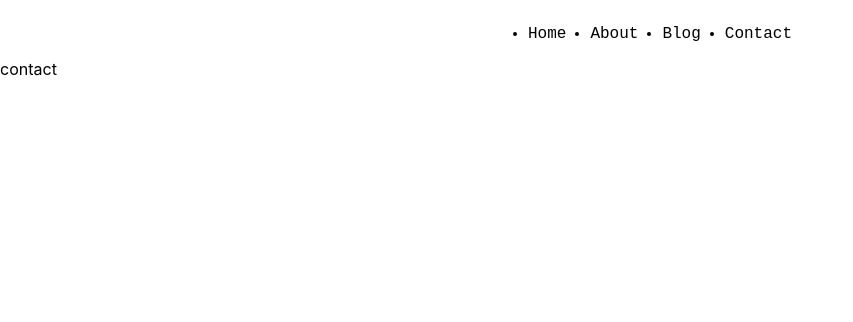
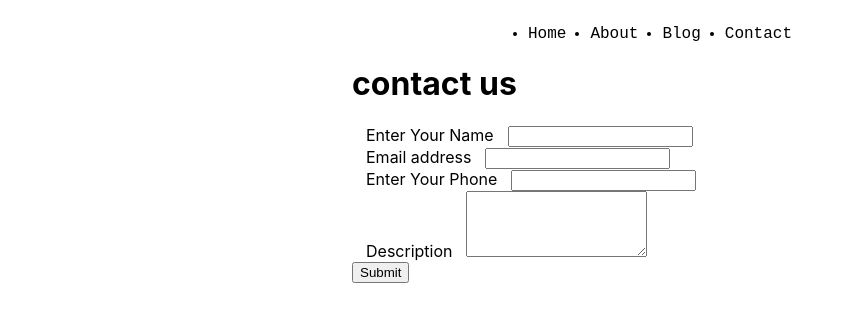
Before and after one commit to Deepakvikrant/BlogNextJs, a Next.js app: page /contact in a window 1280 px wide. Shown: the top 322 px of the page, without its empty margins (0-853 px from the left). Built offline with nearby package versions, Linux system fonts and the light colour scheme.

Commit message:
Contact form API build and Setup

```diff
--- /dev/null
+++ b/contactdata/1.json
@@ -0,0 +1 @@
+{"name":"Deepak kumar","email":"deepak@gmail.com","dec":"good boy","phone":"0202154545"}
--- /dev/null
+++ b/contactdata/2.json
@@ -0,0 +1 @@
+{"name":"Deepak kumar","email":"deepak@gmail.com","dec":"good boy","phone":"0202154545"}
--- /dev/null
+++ b/contactdata/3.json
@@ -0,0 +1 @@
+{"name":"Deepak kumar","email":"deepak@gmail.com","dec":"good boy","phone":"0202154545"}
--- /dev/null
+++ b/contactdata/4.json
@@ -0,0 +1 @@
+{"name":"Deepak kumar","email":"deepak@gmail.com","dec":"good boy","phone":"0202154545"}
--- /dev/null
+++ b/contactdata/5.json
@@ -0,0 +1 @@
+{"phone":"eee","email":"dddee@444.ss","name":"ddddee","description":"kkkk"}
--- /dev/null
+++ b/contactdata/6.json
@@ -0,0 +1 @@
+{"phone":"eee","email":"dddee@444.ss","name":"ddddee","description":"kkkk"}
--- /dev/null
+++ b/contactdata/7.json
@@ -0,0 +1 @@
+{"phone":"eee","email":"dddee@444.ss","name":"ddddee","description":"kkkk"}
--- /dev/null
+++ b/contactdata/8.json
@@ -0,0 +1 @@
+{"phone":"eee","email":"dddee@444.ss","name":"ddddee","description":"kkkk"}
--- /dev/null
+++ b/contactdata/9.json
@@ -0,0 +1 @@
+{"phone":"8888888","email":"deepak@gmail.com","name":"deepak","description":"okay this is me"}
--- /dev/null
+++ b/pages/api/postcontact.js
@@ -0,0 +1,18 @@
+import * as fs from 'fs';
+
+export default async function handler(req, res) {
+    if (req.method === 'POST') {
+      // Process a POST request
+      //console.log(req.body);
+      let data = await fs.promises.readdir('contactdata');
+      console.log(data);
+      fs.promises.writeFile(`contactdata/${data.length+1}.json`, JSON.stringify(req.body), ()=>{})
+      res.status(200).json(req);
+
+
+    } else {
+      // Handle any other HTTP method
+      res.status(200).json(['allBlogs']);
+      //name ,phone number , email
+    }
+  }
--- a/pages/contact.js
+++ b/pages/contact.js
@@ -1,9 +1,128 @@
-import React from 'react'
+import React, { useState } from "react";
+import styles from "../styles/contact.module.css";
 
 const Contact = () => {
+  const [name, setName] = useState("");
+  const [email, setEmail] = useState("");
+  const [phone, setPhone] = useState("");
+  const [description, setDescription] = useState("");
+
+  const handleSubmit = (e) => {
+    e.preventDefault();
+    console.log(phone, email, name, description);
+
+    const data = {phone, email, name, description};
+
+    fetch("http://localhost:3000/api/postcontact", {
+      method: "POST", // or 'PUT'
+      headers: {
+        "Content-Type": "application/json",
+      },
+      body: JSON.stringify(data),
+    })
+      .then((response) => response.text())
+      .then((data) => {
+        console.log("Success:", data);
+        alert("thanks for contacting us")
+        setPhone('')
+        setEmail('')
+        setName('')
+        setDescription('')
+      })
+      .catch((error) => {
+        console.error("Error:", error);
+      });
+  };
+
+  const handleChange = (e) => {
+    if (e.target.name == "name") {
+      setName(e.target.value);
+    } else if (e.target.name == "email") {
+      setEmail(e.target.value);
+    } else if (e.target.name == "phone") {
+      setPhone(e.target.value);
+    } else if (e.target.name == "description") {
+      setDescription(e.target.value);
+    }
+  };
+
   return (
-    <div>contact</div>
-  )
-}
+    <div className={styles.container}>
+      <h1>contact us</h1>
 
-export default Contact
+      <div>
+        <form onSubmit={handleSubmit}>
+          <div className="{styles.mb3}">
+            <label htmlFor="name" className={styles.formLebel}>
+              Enter Your Name
+            </label>
+            <input
+              name="name"
+              value={name}
+              onChange={handleChange}
+              type="text"
+              className="form-control"
+              id="name"
+              aria-describedby="textHelp"
+            />
+            <div id="textHelp" className="form-text"></div>
+          </div>
+
+          <div className="{styles.mb3}">
+            <label htmlFor="exampleInputEmail1" className={styles.formLebel}>
+              Email address
+            </label>
+            <input
+              name="email"
+              onChange={handleChange}
+              value={email}
+              type="email"
+              className="form-control"
+              id="exampleInputEmail1"
+              aria-describedby="emailHelp"
+            />
+            <div id="emailHelp" className="form-text"></div>
+          </div>
+
+          <div className="{styles.mb3}">
+            <label htmlFor="phone" className={styles.formLebel}>
+              Enter Your Phone
+            </label>
+            <input
+              name="phone"
+              onChange={handleChange}
+              value={phone}
+              type="text"
+              className="form-control"
+              id="name"
+              aria-describedby="numberHelp"
+            />
+            <div id="emailHelp" className="form-text"></div>
+          </div>
+
+          <div className="{styles.mb3}">
+            <label htmlFor="description" className={styles.formLebel}>
+              Description
+            </label>
+            <textarea
+              name="description"
+              value={description}
+              onChange={handleChange}
+              className="form-control"
+              rows={4}
+              column
+            />
+
+            <div id="textHelp" className="form-text"></div>
+          </div>
+
+          <button type="submit" className="btn btn-primary">
+            Submit
+          </button>
+        </form>
+      </div>
+    </div>
+  );
+};
+
+export default Contact;
--- /dev/null
+++ b/styles/contact.module.css
@@ -0,0 +1,14 @@
+.container{
+    max-width: 45vw;
+    margin: auto;
+
+}
+
+.mb3{
+    margin-bottom:21px;
+
+}
+
+.formLebel{
+   margin: 0px 14px;
+}
```
